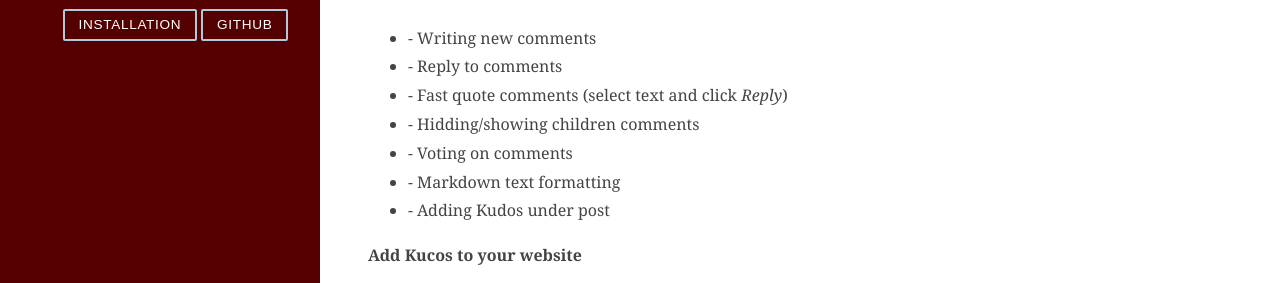
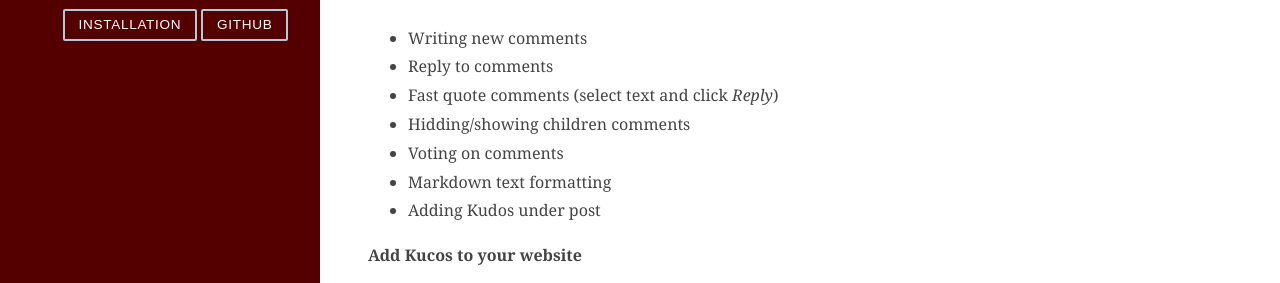
Before and after one commit to kucosjs/kucos.github.io, a plain HTML site: page index.html in a window 1280 px wide. Shown: the part 485-768 px from the top of the page. Drawn offline with Linux system fonts and the light colour scheme.

Commit message:
remove "-" from li

```diff
--- a/index.html
+++ b/index.html
@@ -44,13 +44,13 @@
                             <p>
                                 <strong>Available functions:</strong>
                                 <ul>
-                                    <li>- Writing new comments</li>
-                                    <li>- Reply to comments</li>
-                                    <li>- Fast quote comments (select text and click <em>Reply</em>)</li>
-                                    <li>- Hidding/showing children comments</li>
-                                    <li>- Voting on comments</li>
-                                    <li>- Markdown text formatting</li>
-                                    <li>- Adding Kudos under post</li>
+                                    <li>Writing new comments</li>
+                                    <li>Reply to comments</li>
+                                    <li>Fast quote comments (select text and click <em>Reply</em>)</li>
+                                    <li>Hidding/showing children comments</li>
+                                    <li>Voting on comments</li>
+                                    <li>Markdown text formatting</li>
+                                    <li>Adding Kudos under post</li>
                                 </ul>
                             </p>
                             <p>
```
